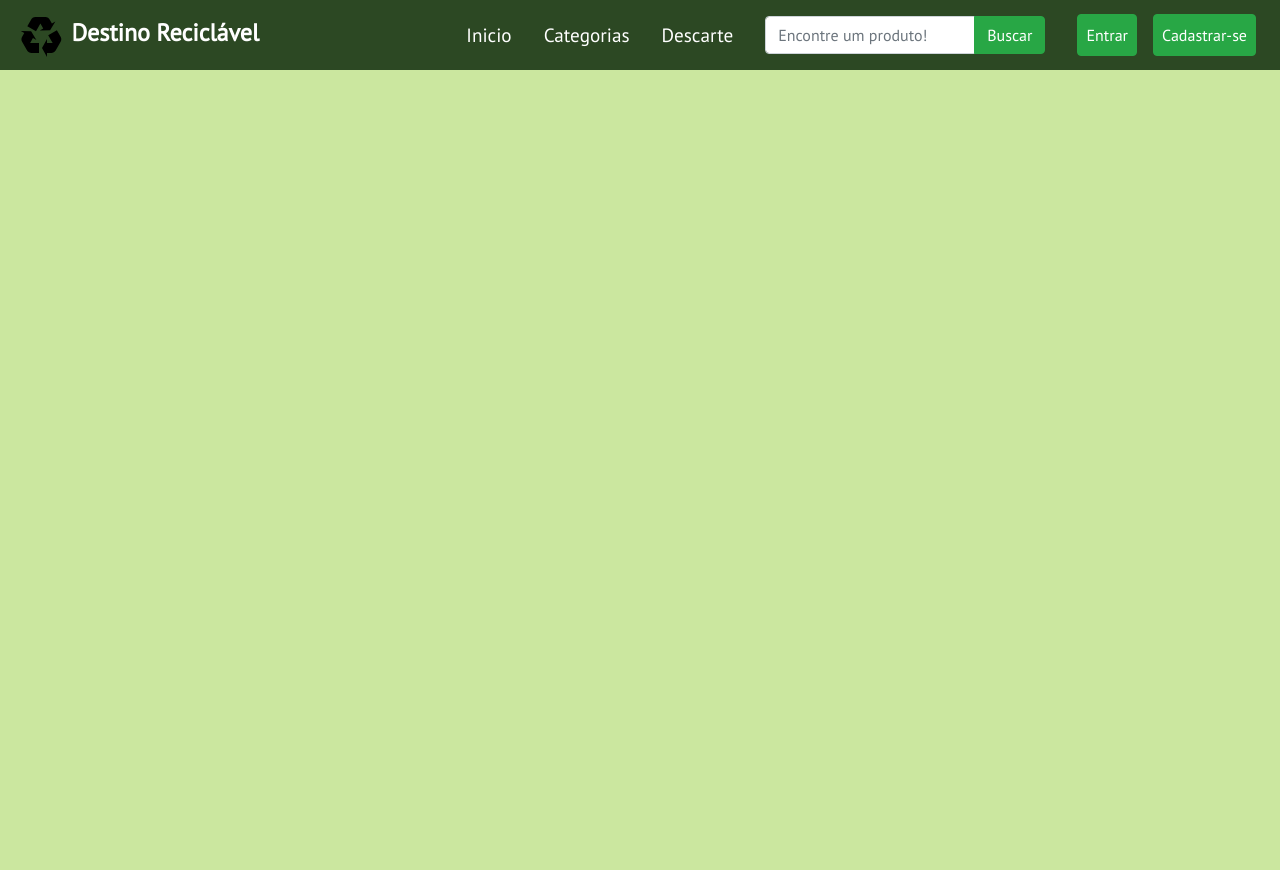
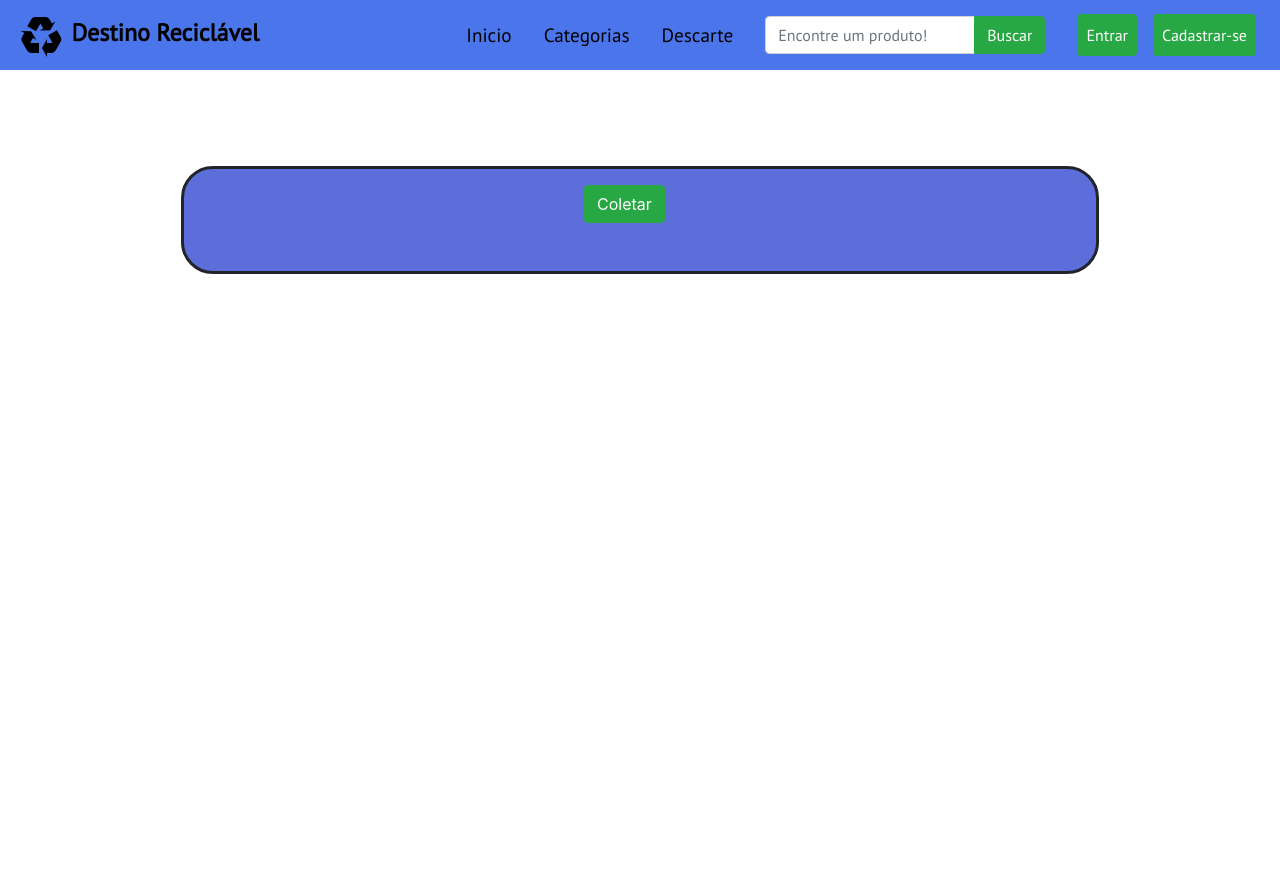
Before and after one commit to MarceloDaLuz/desrec, a CodeIgniter app: page /database/index.php/objeto/mostrar in a window 1280 px wide. Run offline with CodeIgniter, Linux system fonts and the light colour scheme; data that the repository does not hold is empty; some libraries are stand-ins or nearby versions; some web fonts are replaced.

Commit message:
CSS
testando css nas paginas

```diff
--- a/application/controllers/Objeto.php
+++ b/application/controllers/Objeto.php
@@ -20,6 +20,7 @@ class Objeto extends CI_Controller{
         /* Leitura do model objeto */
         $this->load->model("objeto_model");
         /* Busca do objeto pelo id QUE É PASSADO PELO GET-URL */
+        $user = $this->session->userdata("usuario_logado");
         $id= $this->input->get("id");
         $objeto = $this->objeto_model->buscarObjetoPorID($id);
         $dados = array("objeto"=>$objeto);
--- a/application/controllers/Perfil.php
+++ b/application/controllers/Perfil.php
@@ -3,12 +3,14 @@
 class Perfil extends CI_Controller{
     /* metodo para autenticar login, usando email e senha*/
     public function autenticado(){
+
         $u = $this->session->userdata("usuario_logado");
         $data = array("usuario" => $u);
         $this->load->view('paginas/head');
         $this->load->view('paginas/navbar');
         $this->load->view('/paginas/Perfil/meu_perfil.php',$data);
     }
+    /* METODO PARA VALIDAR UM CADASTRO*/
     public function autenticar()
         {
             $this->load->model("usuario_model");
@@ -28,7 +30,7 @@ class Perfil extends CI_Controller{
             }
 
         }
-
+    /* METODO PARA DESLOGAR*/
     public function deslogar()
     {
         $this->session->unset_userdata("usuario_logado");
--- a/application/models/objeto_model.php
+++ b/application/models/objeto_model.php
@@ -12,4 +12,8 @@
         public function buscarObjetoPorID($id){
             return $this->db->get_where("objeto",array("id"=>$id))->row_array();
         }
+
+        public function buscarMeuObjeto($obj_id, $user_id){
+            return $this->db->get_where("objeto",array("ID"=>$obj_id,"usuario_id"=>$user_id))->result_array();
+        }
      }
--- a/application/views/paginas/navbar.php
+++ b/application/views/paginas/navbar.php
@@ -56,7 +56,7 @@
                     </div>
                 </nav>
             <?php else:?>
-                <nav class="navbar navbar-expand-lg navbar-default-setting pt-sans-font">
+                <nav class="navbar navbar-expand-lg navbar-color-logged pt-sans-font">
                     <a href="<?= base_url('/')?>" class="navbar-brand brand-title">
                         <!-- Brand-->
                         <img src="<?=base_url("./img/recycle.svg")?>" width="48px" height="48px"> Destino Reciclável
--- a/application/views/paginas/objeto/mostra.php
+++ b/application/views/paginas/objeto/mostra.php
@@ -10,6 +10,12 @@
             <div class="dr-obj-f-header">
                 <h1 class="dr-title-h1"><?=$objeto["NOME"];?></h1>
             </div>
+            <div class="dr-obj-f-content titillium-web-font">
+                <p><?=$objeto["DESCRICAO"]?></p>
+            </div>
+            <div class="dr-obj-f-footer">
+                <?=anchor('Objeto/coletar','Coletar',array("class"=>"btn btn-success dr-obj-btn"))?>
+            </div>
         </div>
     </div>
 </div>
--- a/css/dr-style.css
+++ b/css/dr-style.css
@@ -4,7 +4,8 @@ html, body{
     height: 100%;
 }
 body{
-    background-color: rgb(203,231,159);
+    /*background-color: rgb(193,231,210);*/
+    background-color: white;
 }
 /* fontes do google*/
 .oswald-font{
@@ -31,12 +32,14 @@ body{
 
 /* barra de navegação*/
 .navbar-default-setting{
-    background-color: rgba(6,33,4,0.8);
+    background-color: rgba(29,83,231,0.8);
     /*background-color:rgba(255,255,255, 0.8);*/
 }
-
+.navbar-color-logged{
+    background-color: rgb(20,218,0);
+}
 a{
-    color: rgb(255,255,255) ;
+    color: black;
     font-style: unset;
     font-size: larger;
 }
@@ -81,7 +84,65 @@ li{
     margin-right: 20rem;
     margin-bottom:3rem;
 }
+/* PERFIL*/
+.dr-profile-form{
+    margin-top:6rem;
+    margin-left: 18rem;
+    margin-right: 18rem;
+    box-sizing: border-box;
+}
+.dr-profile-header{
+    background-color: rgb(123,218,158);
+    border-bottom: solid;
+    border-top-right-radius: 3em;
+    text-align: left;
+}
+.dr-profile-title{
+    font-size: 3em;
+    margin-left:3rem;
+    padding-top:1rem;
+    padding-bottom:0;
+    margin-bottom:0;
+}
+.dr-profile-body{
+    background-color: rgb(194, 196, 231);
+    padding-left: 0.3em;
+    border-bottom-right-radius: 1em;
+}
+.dr-profile-content{
+    padding: 2em;
+}
+.dr-profile-field{
+    font-size: 1.2rem;
+}
+.dr-profile-icon{
+    width: 50px;
+    height: 50px;
+}
+/* objetos*/
+.dr-obj-form{
+    margin:6rem;
+    background-color: rgb(93,110,218);
+    border-top-left-radius: 2rem;
+    border-top-right-radius: 2rem;
+    border-bottom-left-radius: 2rem;
+    border-bottom-right-radius: 2rem;
+    border:solid;
+}
+.dr-obj-f-header{
 
+}
+.dr-obj-f-content{
+    font-size: 3em;
+    text-align: center;
+}
+.dr-obj-f-footer{
+    padding-bottom: 3em;
+    padding-left:25rem;
+}
+.dr-obj-btn{
+    margin-right: 25%;
+}
 /* titles*/
     /*h1*/
 .dr-title-h1{
@@ -105,7 +166,7 @@ footer{
     width: 100%;
 }
 .green-box{
-    background-color:rgb(60,216,39);
+    background-color:transparent;
     width: 100%;
 }
 
```
Also changed, not shown: application/views/paginas/Perfil/meu_perfil.php (+24 -2 lines).
